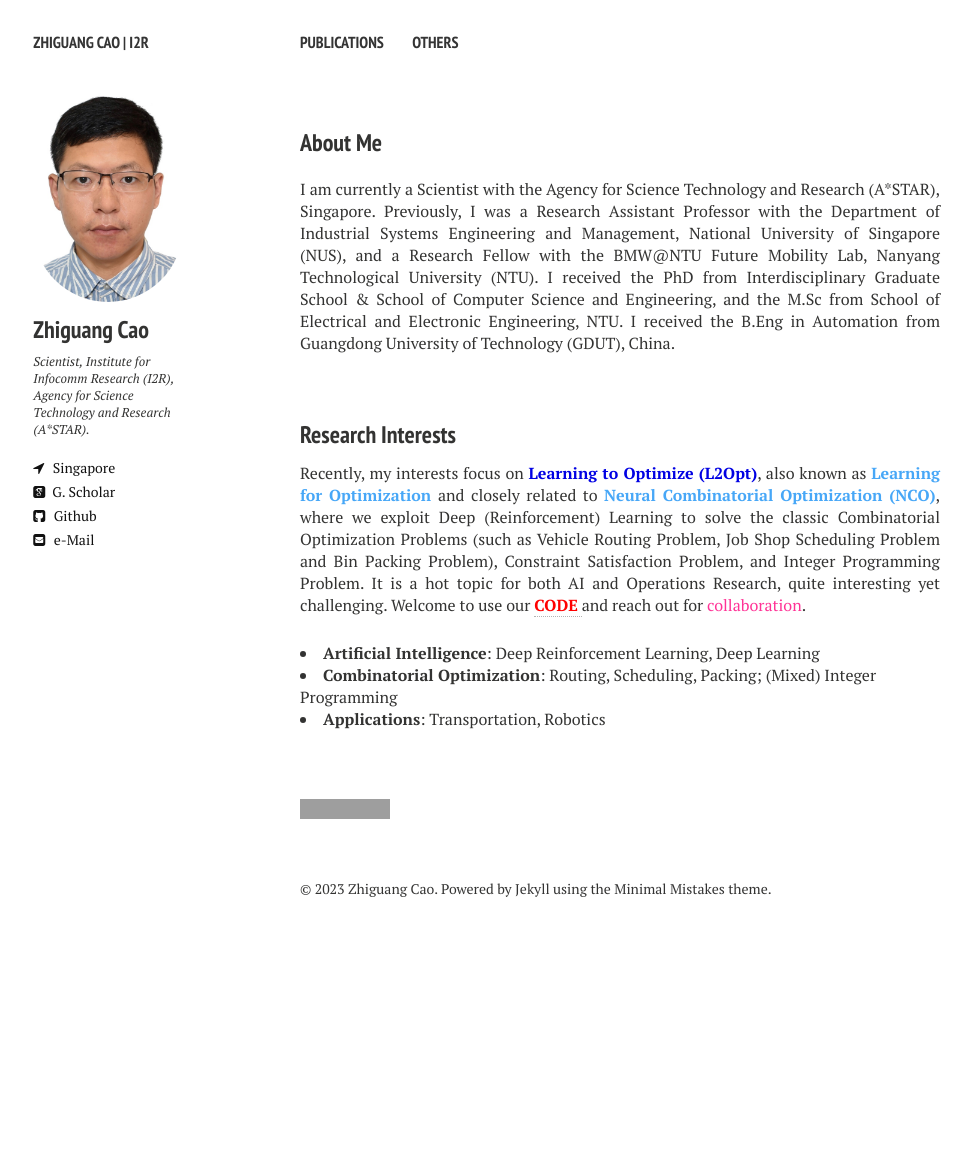
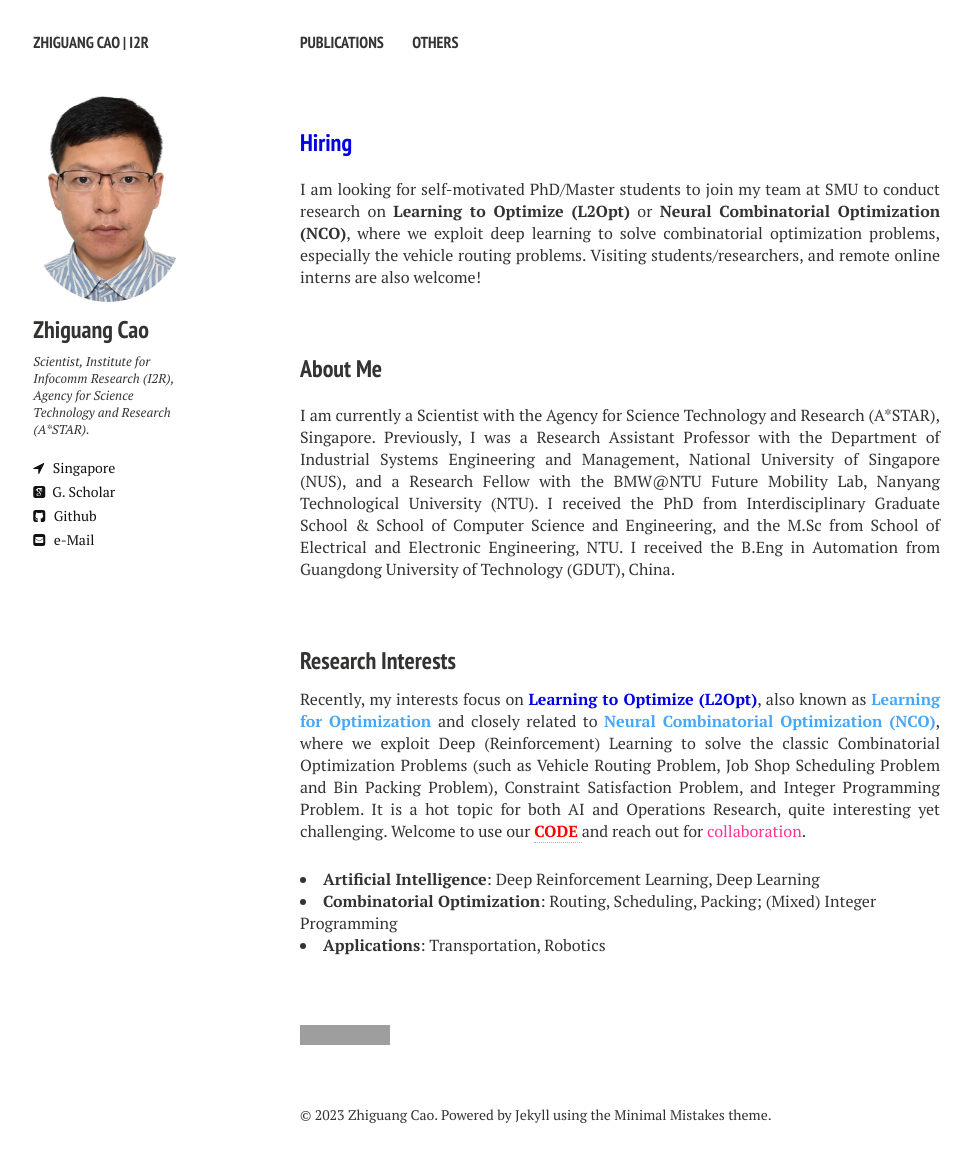
Before and after one commit to zhiguangcaosg/zhiguangcaosg.github.io, a Jekyll site: the page built from index.md, in a window 1280 px wide. Shown: the whole page, without its empty margins (20-992 px from the left). Built offline with Jekyll 4.4.1, drawn with Linux system fonts in a browser that asks for light colours; nearby versions of some CDN libraries; before the commit the page ends 947 px from its top, so only the background shows below that; grey boxes are pictures that could not be loaded.

Commit message:
Update index.md

```diff
--- a/index.md
+++ b/index.md
@@ -4,6 +4,13 @@ description: "Zhiguang Cao's website"
 tags: [Jekyll, theme, responsive, blog, template]
 image: banner1.png
 ---
+<h3 style="margin-bottom:0px;padding-top:20px;color:#0000E3">Hiring</h3> <br>
+
+<p align="justify">I am looking for self-motivated PhD/Master students to join my team at SMU to conduct research on <b>Learning to Optimize (L2Opt)</b> or <b>Neural Combinatorial Optimization (NCO)</b>, where we exploit deep learning to solve combinatorial optimization problems, especially the vehicle routing problems. Visiting students/researchers, and remote online interns are also welcome! </p>
+<!-- and I also hold an Associate Professor position with GDUT for a short period-->
+<br />
+
+
 <h3 style="margin-bottom:0px;padding-top:20px;">About Me</h3> <br>
 
 <p align="justify">I am currently a Scientist with the Agency for Science Technology and Research (A*STAR), Singapore. Previously, I was a Research Assistant Professor with the Department of Industrial Systems Engineering and Management, National University of Singapore (NUS), and a Research Fellow with the BMW@NTU Future Mobility Lab, Nanyang Technological University (NTU). I received the PhD from Interdisciplinary Graduate School & School of Computer Science and Engineering, and the M.Sc from School of Electrical and Electronic Engineering, NTU. I received the B.Eng in Automation from Guangdong University of Technology (GDUT), China. </p>
```
